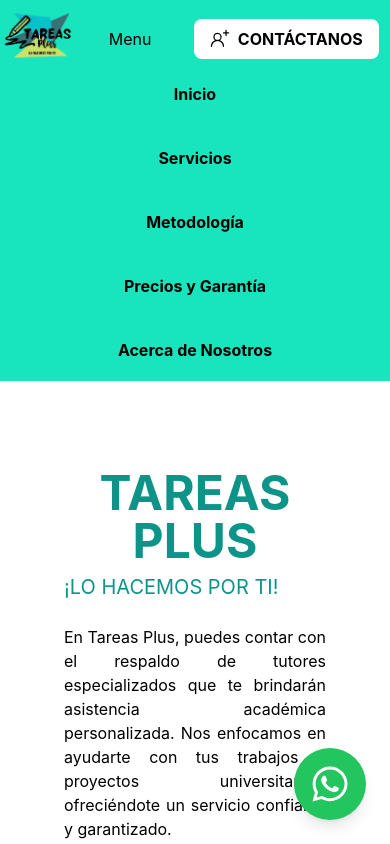
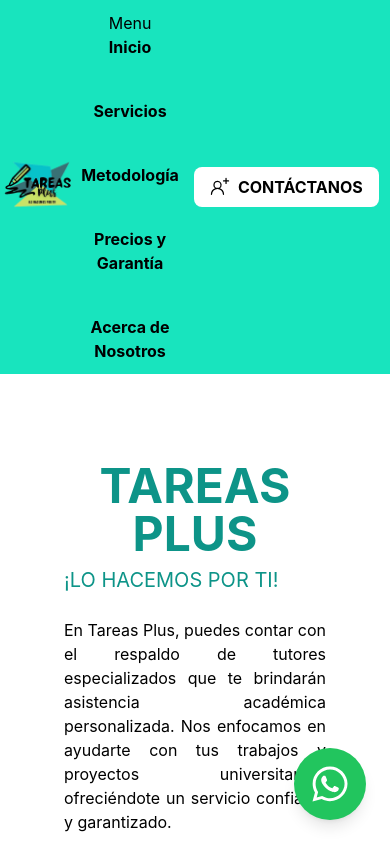
Before and after one commit to YeisonR05/app-tareasplus, a React (Create React App) app: page / in a window 390 px wide. Both pictures are taken after a click on the button "Menu". Shown: the top 844 px of the page. Built offline with nearby package versions, Linux system fonts and the light colour scheme.

Commit message:
Responsive 3 NavBar

```diff
--- a/src/Components/NavBar/NavBar.jsx
+++ b/src/Components/NavBar/NavBar.jsx
@@ -32,18 +32,13 @@ const NavBar = () => {
         </div>
         {isMobile ? (
           // Mobile navigation
-          <>
-            <MobileNavToggle />
-            <ContactButton />
-          </>
+          <MobileNav />
         ) : (
           // Desktop navigation
           <DesktopNav />
         )}
+        <ContactButton />
       </div>
-      {isMobile && (
-        <MobileNav /> // Mostrar el MobileNav fuera del contenedor principal de la barra de navegación
-      )}
     </nav>
   );
 };
@@ -58,7 +53,7 @@ const DesktopNav = () => (
   </div>
 );
 
-const MobileNavToggle = () => {
+const MobileNav = () => {
   const [isNavOpen, setIsNavOpen] = useState(false);
 
   const toggleNav = () => {
@@ -66,22 +61,19 @@ const MobileNavToggle = () => {
   };
 
   return (
+    <div>
       <button className="text-black text-base" onClick={toggleNav}>
         Menu
       </button>
-  );
-};
-
-const MobileNav = () => {
-  return (
-    <div className="bg-[#18E4BE] pt-[1rem] pb-[0.5rem]">
-      <div className="flex flex-col gap-10 items-center">
+      {isNavOpen && (
+        <div className="flex flex-col gap-10">
           <NavItem href="/" text="Inicio" />
           <NavItem href="/services" text="Servicios" />
           <NavItem href="/metodology" text="Metodología" />
           <NavItem href="/priceswarranty" text="Precios y Garantía" />
           <NavItem href="/about" text="Acerca de Nosotros" />
         </div>
+      )}
     </div>
   );
 };
```
Lines whose indentation alone changed are shown as unchanged.
